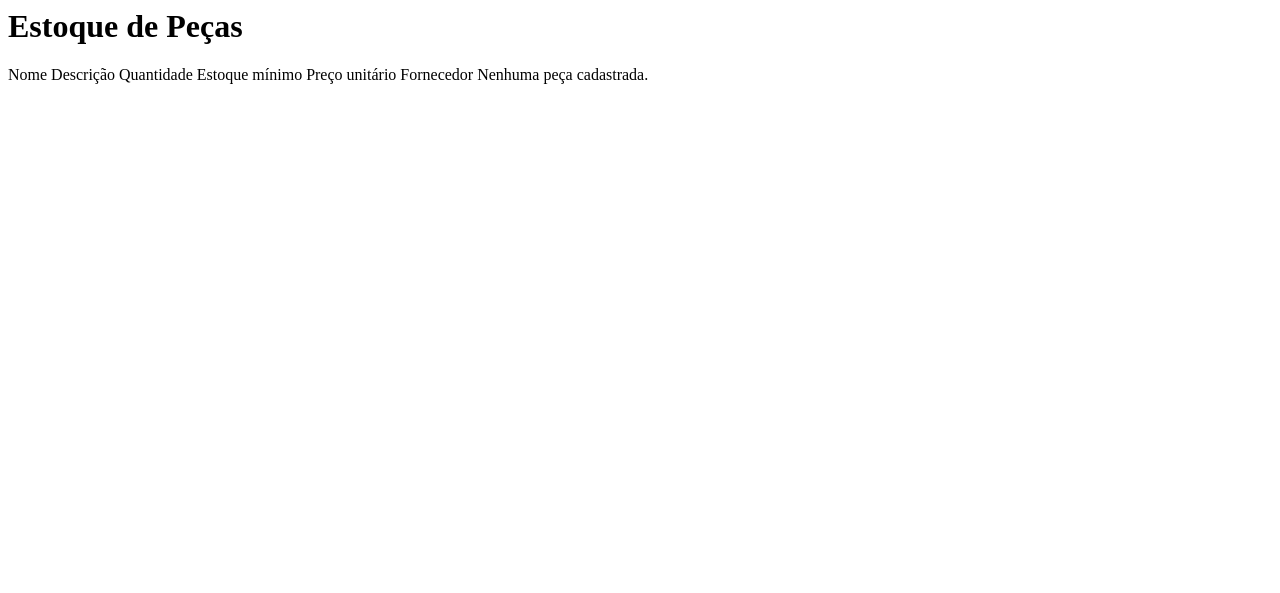
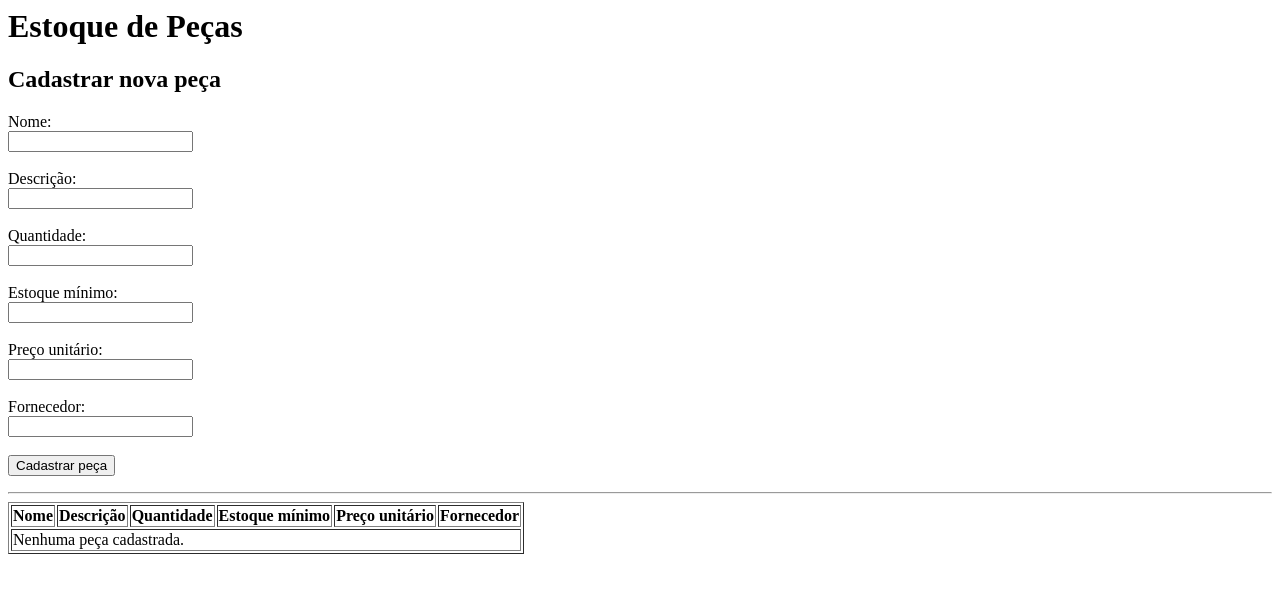
Before and after one commit to isaaclkt/sistema-assistencia-tecnica, a Flask app: page /estoque in a window 1280 px wide. Shown: the top 593 px of the page. Run offline with Flask 3, Linux system fonts and the light colour scheme; data that the repository does not hold is empty.

Commit message:
Adiciona formulário de cadastro ao estoque

```diff
--- a/templates/estoque.html
+++ b/templates/estoque.html
@@ -1,6 +1,31 @@
 <h1>Estoque de Peças</h1>
 
-<form action="/estoque/cadastrar  "
+<h2>Cadastrar nova peça</h2>
+
+<form action="/estoque/cadastrar" method="POST">
+    <label>Nome:</label><br>
+    <input type="text" name="nome" required><br><br>
+
+    <label>Descrição:</label><br>
+    <input type="text" name="descricao"><br><br>
+
+    <label>Quantidade:</label><br>
+    <input type="number" name="quantidade" required><br><br>
+
+    <label>Estoque mínimo:</label><br>
+    <input type="number" name="estoque_minimo"><br><br>
+
+    <label>Preço unitário:</label><br>
+    <input type="number" step="0.01" name="preco_unitario"><br><br>
+
+    <label>Fornecedor:</label><br>
+    <input type="text" name="fornecedor"><br><br>
+
+    <button type="submit">Cadastrar peça</button>
+</form>
+
+<hr>
+
 <table border="1">
     <thead>
         <tr>
```
